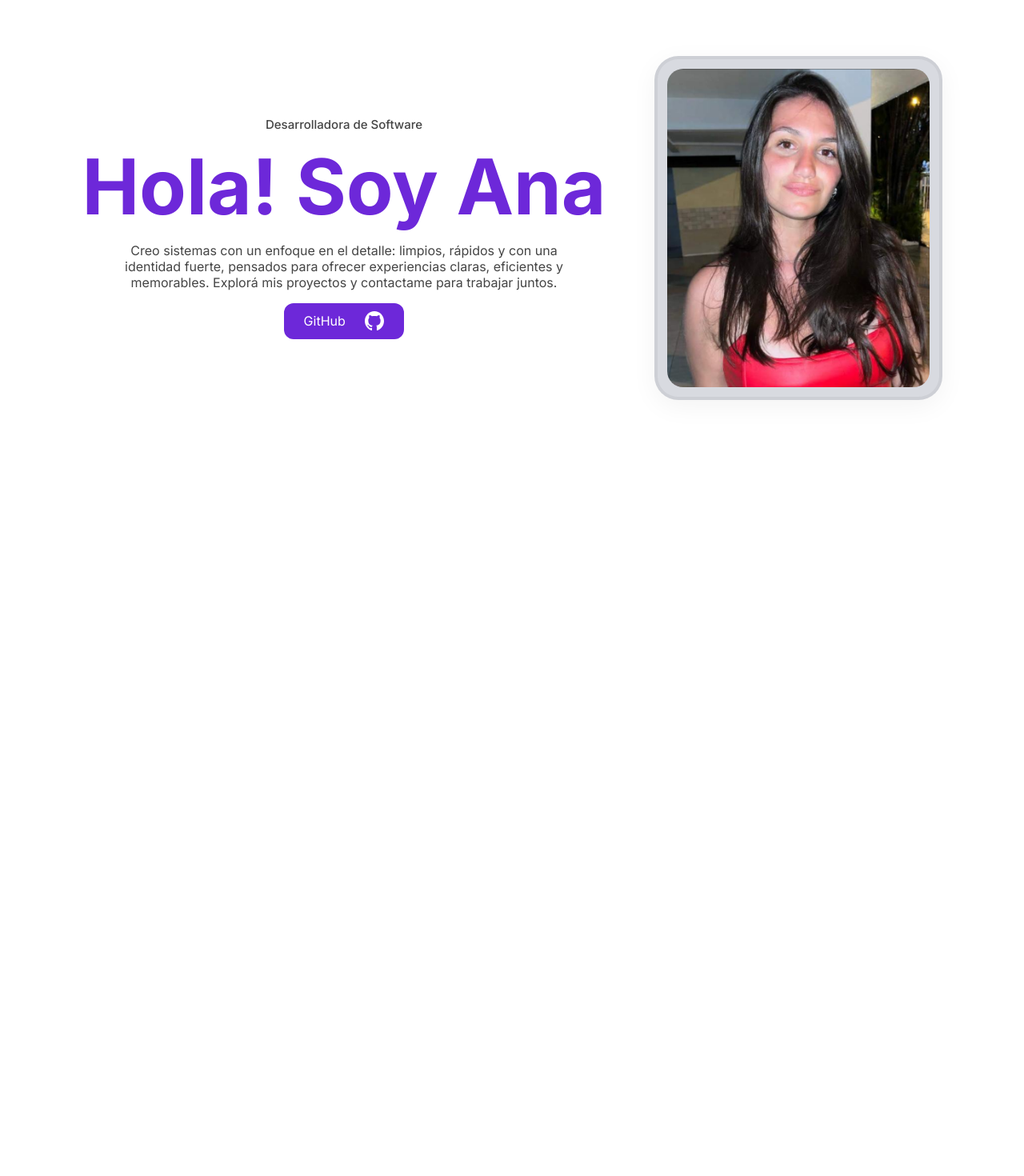
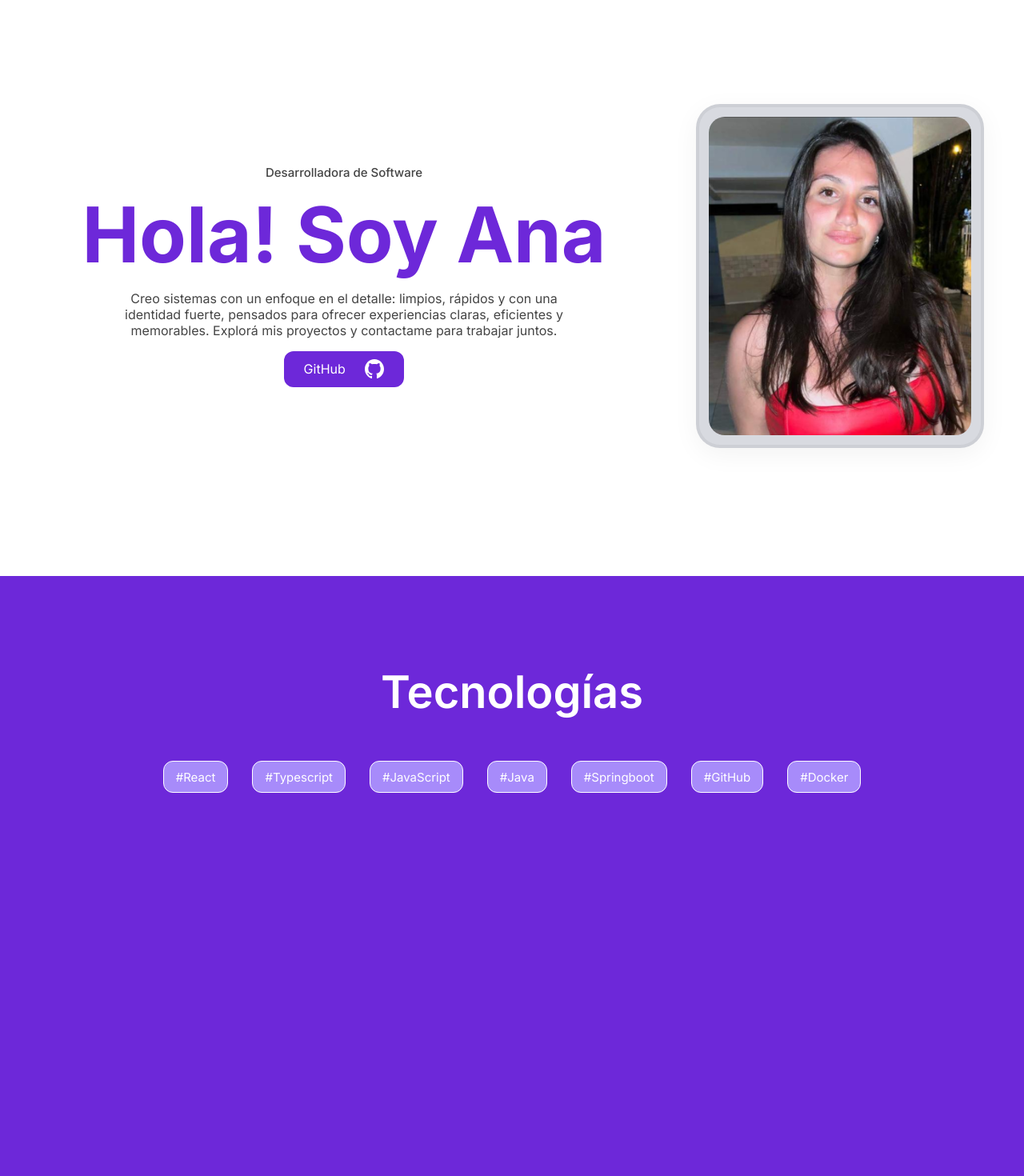
Before and after one commit to anadruetta29/dev-portfolio, a React (Vite) app: page / in a window 1280 px wide. Shown: the part 880-2350 px from the top of the page at 80% size. Before the commit the page ends 1800 px from the top, so only its background shows below. Built offline with nearby package versions, Linux system fonts and the light colour scheme.

Commit message:
add: skills section
add: skills section

```diff
--- /dev/null
+++ b/src/ui/components/atoms/chip/chip.tsx
@@ -0,0 +1,13 @@
+import style from "./style.module.css"
+
+type Props = {
+    label: string;
+}
+export default function Chip({label}: Props){
+
+    return(
+        <div className={style.container}>
+            <p>{label}</p>
+        </div>
+    )
+}
--- /dev/null
+++ b/src/ui/components/atoms/chip/style.module.css
@@ -0,0 +1,23 @@
+.container {
+    height: 40px;
+    background-color: var(--primary);
+    color: var(--on-primary);
+
+    display: flex;
+    justify-content: center;
+    align-items: center;
+
+    border-radius: 12px;
+    padding: 0 15px;
+    font-size: 15px;
+    border: 1px solid var(--on-primary);
+
+    cursor: pointer;
+    transition: background-color 0.3s ease, color 0.3s ease, transform 0.2s ease;
+}
+
+.container:hover {
+    background-color: var(--on-primary);
+    color: var(--primary);
+    transform: scale(1.05);
+}
--- a/src/ui/components/atoms/medium-title/style.module.css
+++ b/src/ui/components/atoms/medium-title/style.module.css
@@ -1,5 +1,5 @@
 .container{
-    font-size: 28px;
+    font-size: 56px;
     font-weight: 600;
     line-height: 1.2;
     margin: 12px 0;
--- a/src/ui/components/sections/about-me/style.module.css
+++ b/src/ui/components/sections/about-me/style.module.css
@@ -1,8 +1,13 @@
 .container {
+    padding: 100px 50px 50px;
+    width: 100%;
+    min-height: 100vh;
     display: flex;
+    justify-content: center;
     align-items: center;
-    justify-content: space-between;
-    padding: 150px 50px 20px;
+    text-align: center;
+    position: relative;
+    overflow: hidden;
 }
 
 .leftSide {
--- a/src/ui/components/sections/home/home.tsx
+++ b/src/ui/components/sections/home/home.tsx
@@ -16,7 +16,6 @@ export default function HomeSection({ id }: Props) {
                     <img src={computerAndPeople} alt="computer and people" />
                 </FadeIn>
             </div>
-
         </section>
     );
 }
--- /dev/null
+++ b/src/ui/components/sections/skills/skills.tsx
@@ -0,0 +1,29 @@
+import Chip from "../../atoms/chip/chip";
+import MediumTitle from "../../atoms/medium-title/medium-title";
+import style from "./style.module.css";
+
+type Props = {
+    id: string;
+}
+
+export default function SkillsSection({ id }: Props) {
+    return (
+        <section id={id} className={style.container}>
+                <div className={style.title}>
+                    <MediumTitle text="Tecnologías" />
+                </div>
+            <div className={style.technologies}>
+                <Chip label="#React" />
+                <Chip label="#Typescript" />
+                <Chip label="#JavaScript" />
+                <Chip label="#Java" />
+                <Chip label="#Springboot" />
+                <Chip label="#GitHub" />
+                <Chip label="#Docker" />
+            </div>
+            <div className={style.icons}>
+
+            </div>
+        </section>
+    );
+}
--- /dev/null
+++ b/src/ui/components/sections/skills/style.module.css
@@ -0,0 +1,47 @@
+.container {
+    width: 100%;
+    min-height: 100vh;
+    padding: 100px 50px 50px;
+    background-color: var(--dark-primary);
+    display: flex;
+    flex-direction: column;
+    justify-content: flex-start;
+    align-items: center;
+    position: relative;
+    text-align: center;
+    overflow: hidden;
+}
+
+.title {
+    margin-bottom: 40px;
+    color: var(--on-primary)
+}
+
+.technologies {
+    display: flex;
+    flex-wrap: wrap;
+    justify-content: center;
+    gap: 20px 30px;
+    max-width: 900px;
+}
+
+.icons {
+    display: flex;
+    justify-content: center;
+    gap: 30px;
+    margin-top: 40px;
+}
+
+@media (max-width: 820px) {
+    .container {
+        padding: 80px 20px 50px;
+    }
+
+    .technologies {
+        gap: 15px 20px;
+    }
+
+    .title {
+        margin-bottom: 30px;
+    }
+}
--- a/src/ui/routes/home/home.tsx
+++ b/src/ui/routes/home/home.tsx
@@ -1,6 +1,7 @@
 import NavigationDots from "../../components/atoms/navigation-dots/navigation-dots";
 import AbouteMeSection from "../../components/sections/about-me/aboute-me";
 import HomeSection from "../../components/sections/home/home";
+import SkillsSection from "../../components/sections/skills/skills";
 import Layout from "../../layout/layout";
 import ViewModel from "./viewmodel";
 
@@ -14,15 +15,12 @@ export default function HomeRoute() {
             <HomeSection id="home" />
 
 
-            <section id="about-me">
-                <AbouteMeSection id="about-me" />
-            </section>
+            <AbouteMeSection id="about-me" />
 
-            {/* <section id="skills">
-                <Skills />
-            </section>
 
-            <section id="projects">
+            <SkillsSection id="skills" />
+
+            {/* <section id="projects">
                 <Projects />
             </section>
 
```
